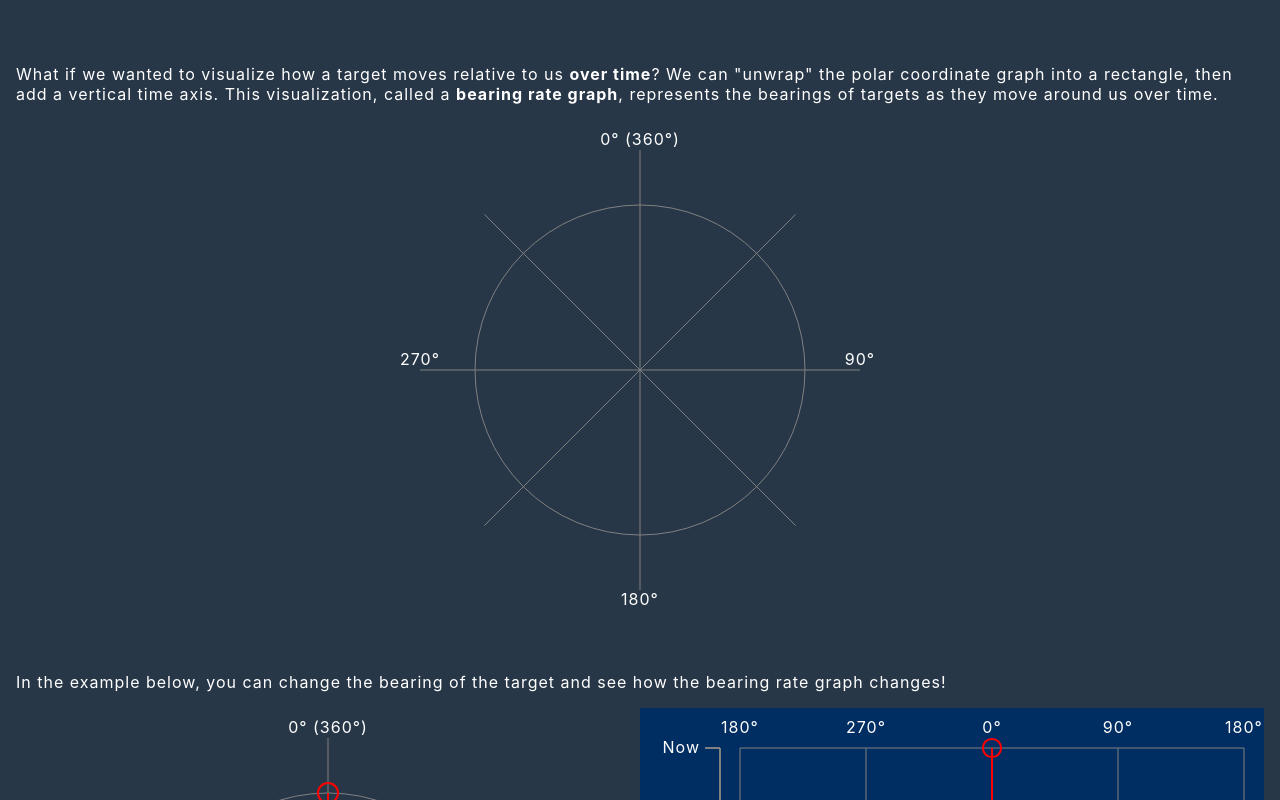
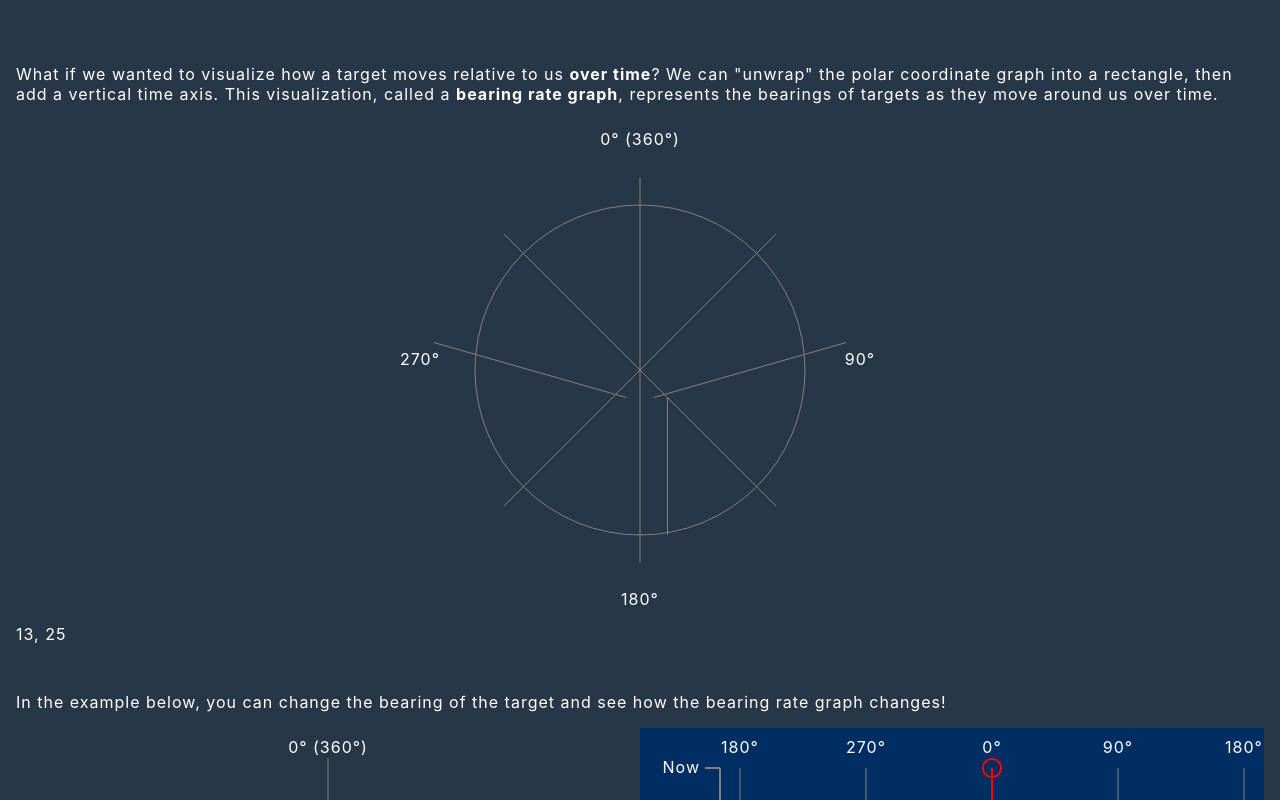
Before and after one commit to harryli0088/bearing-rate-graph, a Svelte app: page / in a window 1280 px wide. Shown: the part 1300-2100 px from the top of the page. Built offline with nearby package versions, Linux system fonts and the light colour scheme.

Commit message:
progress

```diff
--- a/src/Components/PolarTransition.svelte
+++ b/src/Components/PolarTransition.svelte
@@ -1,4 +1,8 @@
 <script lang="ts">
+  import { onDestroy } from 'svelte'
+  import { tweened } from 'svelte/motion'
+  import { cubicOut } from 'svelte/easing'
+
   export let fullWidth:number = 500
   $: centeredWidth = Math.min(500, fullWidth)
   $: fullHeight = centeredWidth
@@ -9,44 +13,76 @@
   $: halfWidth = width/2
   $: halfHeight = height/2
 
+
+  const value = tweened(0, {
+    duration: 2000,
+    easing: cubicOut
+  })
+
+  let showPolar:boolean = true
+  const interval = setInterval(() => {
+    showPolar = !showPolar
+
+    value.set(showPolar ? 0 : 1)
+  }, 2000)
+  onDestroy(() => clearInterval(interval))
+
+
   let svg
 
   type LineDataType = {x1: number, y1: number, x2: number, y2: number}
-  type TransitionType = {polar: LineDataType, rect: LineDataType}
-  $: lineData = [
+  type TransitionType = {start: LineDataType, end: LineDataType}
+  $: lineDataStructure = [
     { //0
-      polar: {x1: 0, y1: -halfHeight, x2: 0, y2: 0},
-      rect: {x1: 0, y1: 0, x2: 0, y2: 0},
-    },
-    { //45
-      polar: {x1: 0, y1: 0, x2: 0, y2: halfHeight},
-      rect: {x1: 0, y1: 0, x2: 0, y2: 0},
+      start: {x1: 0, y1: -halfHeight, x2: 0, y2: 0},
+      end: {x1: 0, y1: 0, x2: 0, y2: 0},
     },
     { //90
-      polar: {x1: -halfWidth, y1: 0, x2: 0, y2: 0},
-      rect: {x1: 0, y1: 0, x2: 0, y2: 0},
+      start: {x1: 0, y1: 0, x2: halfWidth, y2: 0},
+      end: {x1: halfWidth/2, y1: halfHeight, x2: halfWidth/2, y2: -halfHeight},
     },
-    { //135
-      polar: {x1: 0, y1: 0, x2: halfWidth, y2: 0},
-      rect: {x1: 0, y1: 0, x2: 0, y2: 0},
+    { //180 #1
+      start: {x1: 0, y1: 0, x2: 0, y2: halfHeight},
+      end: {x1: halfWidth, y1: halfHeight, x2: halfWidth, y2: -halfHeight},
     },
-    { //180
-      polar: {x1: -halfWidth*DIAG_CONSTANT, y1: -halfHeight*DIAG_CONSTANT, x2: 0, y2: 0},
-      rect: {x1: 0, y1: 0, x2: 0, y2: 0},
-    },
-    { //225
-      polar: {x1: 0, y1: 0, x2: halfWidth*DIAG_CONSTANT, y2: halfHeight*DIAG_CONSTANT},
-      rect: {x1: 0, y1: 0, x2: 0, y2: 0},
+    { //180 #2
+      start: {x1: 0, y1: 0, x2: 0, y2: halfHeight},
+      end: {x1: 0, y1: 0, x2: 0, y2: 0},
     },
     { //270
-      polar: {x1: halfWidth*DIAG_CONSTANT, y1: -halfHeight*DIAG_CONSTANT, x2: 0, y2: 0},
-      rect: {x1: 0, y1: 0, x2: 0, y2: 0},
+      start: {x1: -halfWidth, y1: 0, x2: 0, y2: 0},
+      end: {x1: -halfWidth/2, y1: -halfHeight, x2: -halfWidth/2, y2: halfHeight},
     },
-    { //315
-      polar: {x1: 0, y1: 0, x2: -halfWidth*DIAG_CONSTANT, y2: halfHeight*DIAG_CONSTANT},
-      rect: {x1: 0, y1: 0, x2: 0, y2: 0},
+    { //
+      start: {x1: -halfWidth*DIAG_CONSTANT, y1: -halfHeight*DIAG_CONSTANT, x2: 0, y2: 0},
+      end: {x1: 0, y1: 0, x2: 0, y2: 0},
+    },
+    { //
+      start: {x1: 0, y1: 0, x2: halfWidth*DIAG_CONSTANT, y2: halfHeight*DIAG_CONSTANT},
+      end: {x1: 0, y1: 0, x2: 0, y2: 0},
+    },
+    { //
+      start: {x1: halfWidth*DIAG_CONSTANT, y1: -halfHeight*DIAG_CONSTANT, x2: 0, y2: 0},
+      end: {x1: 0, y1: 0, x2: 0, y2: 0},
+    },
+    { //
+      start: {x1: 0, y1: 0, x2: -halfWidth*DIAG_CONSTANT, y2: halfHeight*DIAG_CONSTANT},
+      end: {x1: 0, y1: 0, x2: 0, y2: 0},
     },
   ]
+
+  $: lineData = lineDataStructure.map(l => {
+    const data = {}
+    for(const attr in l.end) {
+      data[attr] = l.start[attr] + $value*(l.end[attr] - l.start[attr])
+    }
+
+    return data
+  })
+
+
+
+  $: proxyValue = $value * 2
 </script>
 
 <main>
@@ -61,7 +97,7 @@
           <circle cx={0} cy={0} r={halfWidth*3/4}/>
 
           {#each lineData as line}
-            <line {...line.polar}/>
+            <line {...line}/>
           {/each}
 
           <text x={0} y={-halfHeight} dy={-5}>0° (360°)</text>
@@ -71,6 +107,7 @@
         </g>
       </g>
     </svg>
+    <div>{Math.round(100*$value)}, {Math.round(100*proxyValue)}</div>
   </div>
 </main>
 
```
